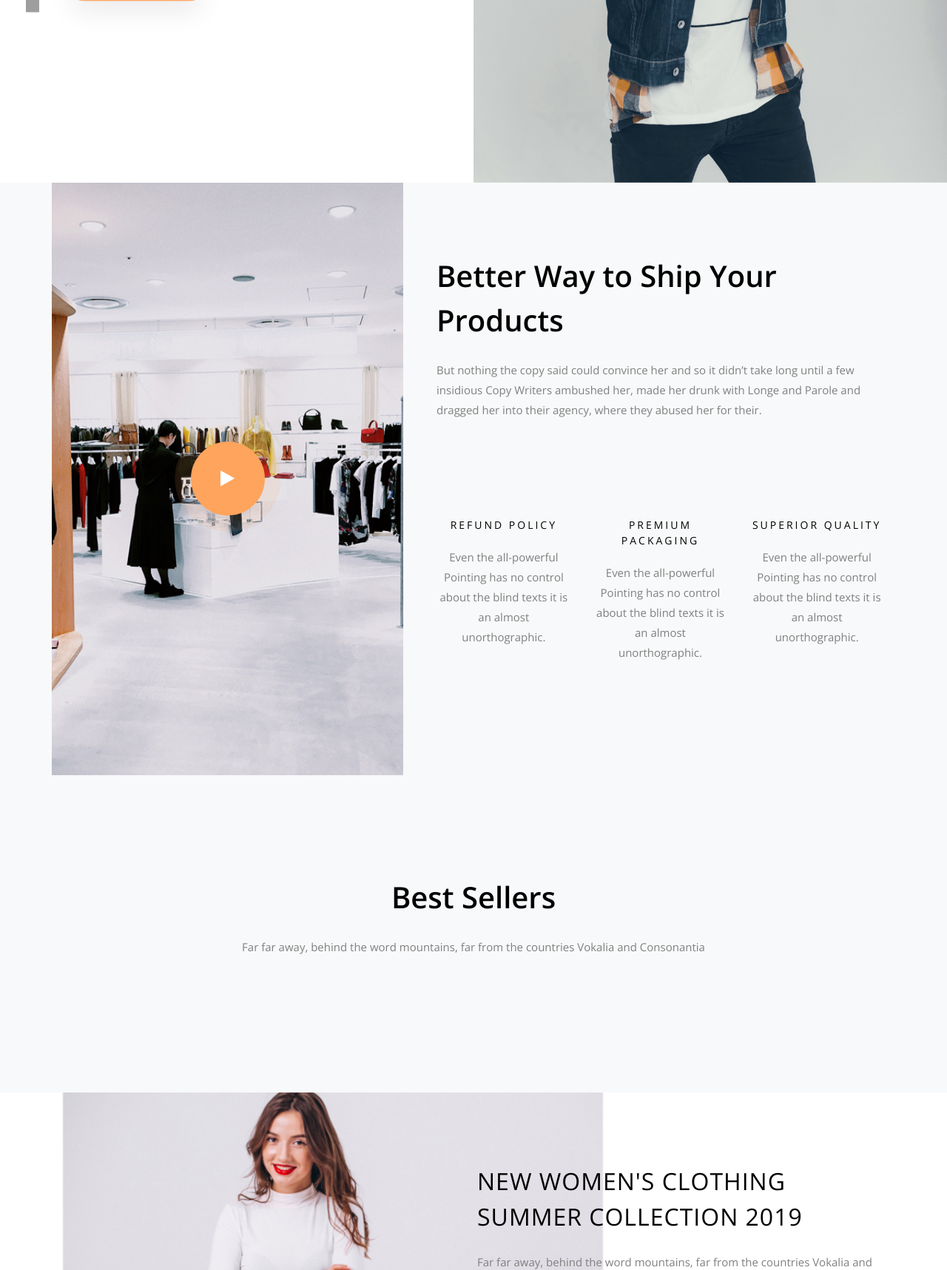
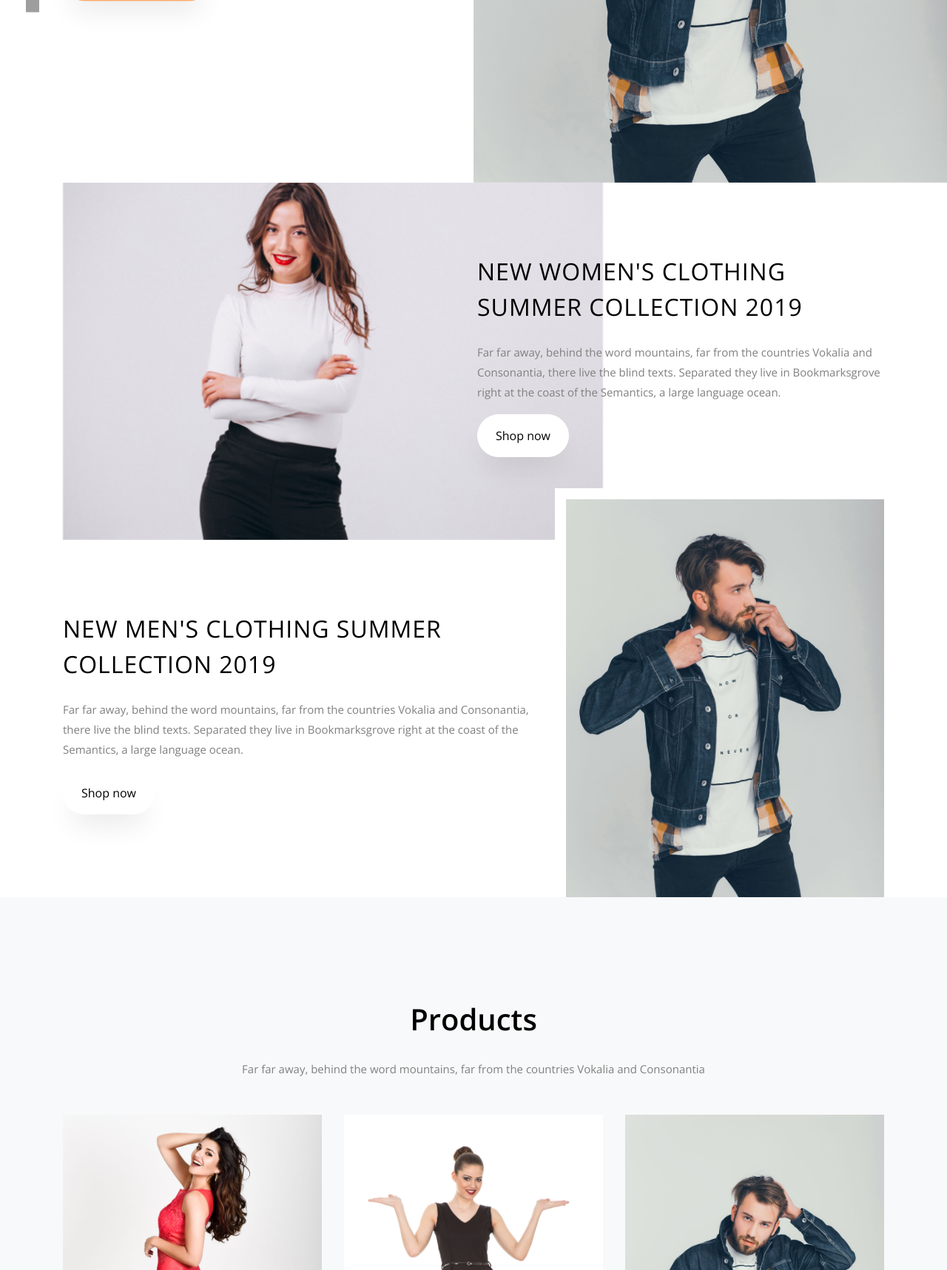
Before and after one commit to al219/projectwebecommercephp, a PHP site: page / in a window 1280 px wide. Shown: the part 647-2364 px from the top of the page at 74% size. Run offline with PHP 8.4, Linux system fonts and the light colour scheme; data that the repository does not hold is empty; some libraries are stand-ins or nearby versions; some web fonts are replaced; grey boxes are pictures that could not be loaded.

Commit message:
menghapus fitur best seller

```diff
--- a/index.php
+++ b/index.php
@@ -132,7 +132,7 @@
 	    </div>
     </section>
 
-    <section class="ftco-section ftco-no-pb ftco-no-pt bg-light">
+    <!-- <section class="ftco-section ftco-no-pb ftco-no-pt bg-light">
 			<div class="container">
 				<div class="row">
 					<div class="col-md-5 p-md-5 img img-2 d-flex justify-content-center align-items-center" style="background-image: url(images/about.jpg);">
@@ -200,18 +200,18 @@
     	</div>
     	<div class="container">
     		<div class="row">
-				<?php while ($produk = mysqli_fetch_array($queryProduk)) { ?>
+
     				<div class="col-sm-12 col-md-6 col-lg-3 ftco-animate">
     					<div class="product">
-    						<a href="#" class="img-prod"><img class="img-fluid" src="image/<?php echo $produk['foto']; ?>" alt="Colorlib Template">
-    							<!-- <span class="status">30%</span> -->
+    						<a href="#" class="img-prod"><img class="img-fluid" src="image/" alt="Colorlib Template">
+    							<span class="status">30%</span>
     							<div class="overlay"></div>
     						</a>
     						<div class="text py-3 px-3">
-    							<h3><a href="#"><?php echo $produk['nama']; ?></a></h3>
+    							<h3><a href="#"></a></h3>
     							<div class="d-flex">
     								<div class="pricing">
-		    							<p class="price"><span><?php echo $produk['harga']; ?><!--</span><span class="price-sale">$80.00</span></p>-->
+		    							<p class="price"><span></span><span class="price-sale">$80.00</span></p>
 		    						</div>
 		    						<div class="rating">
 	    								<p class="text-right">
@@ -230,10 +230,9 @@
     						</div>
     					</div>
     				</div>
-					<?php } ?>
     			</div>
     		</div>
-    </section>
+    </section> -->
 
     <section class="ftco-section ftco-choose ftco-no-pb ftco-no-pt">
     	<div class="container">
```
